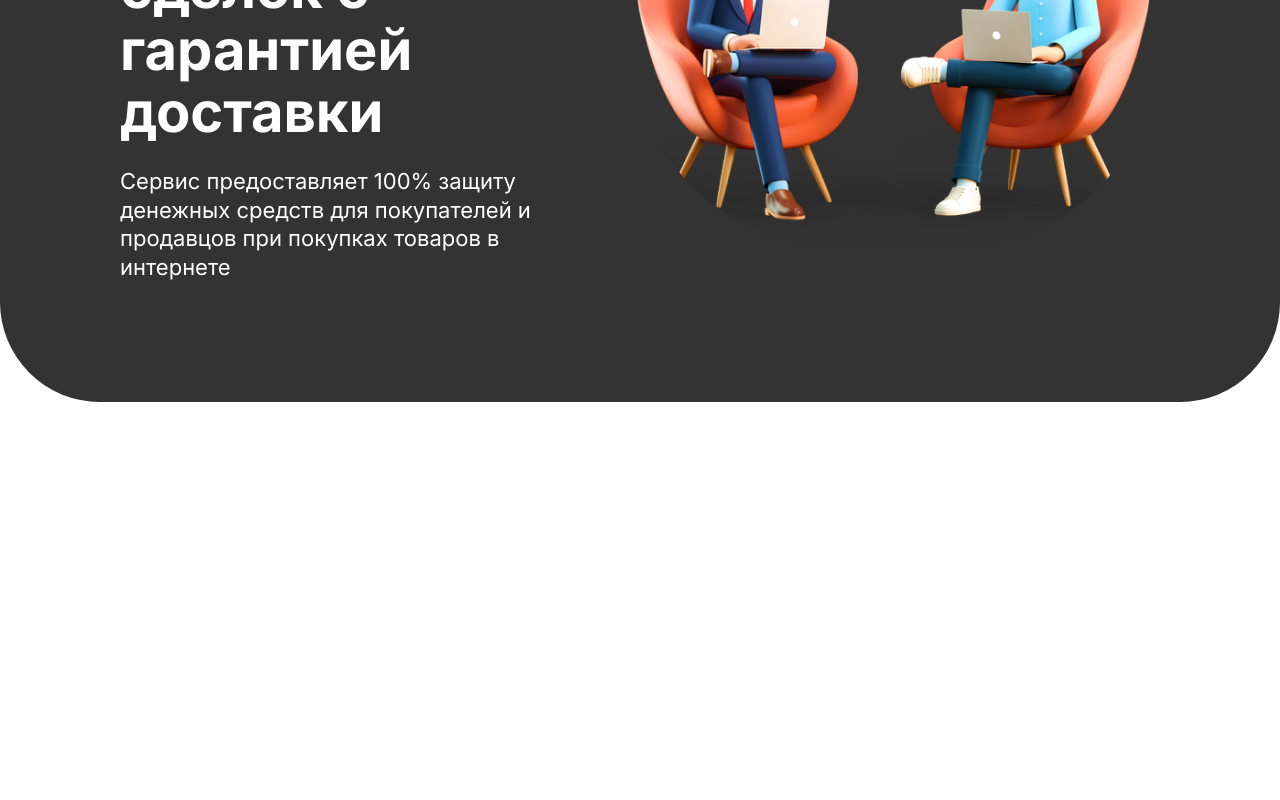
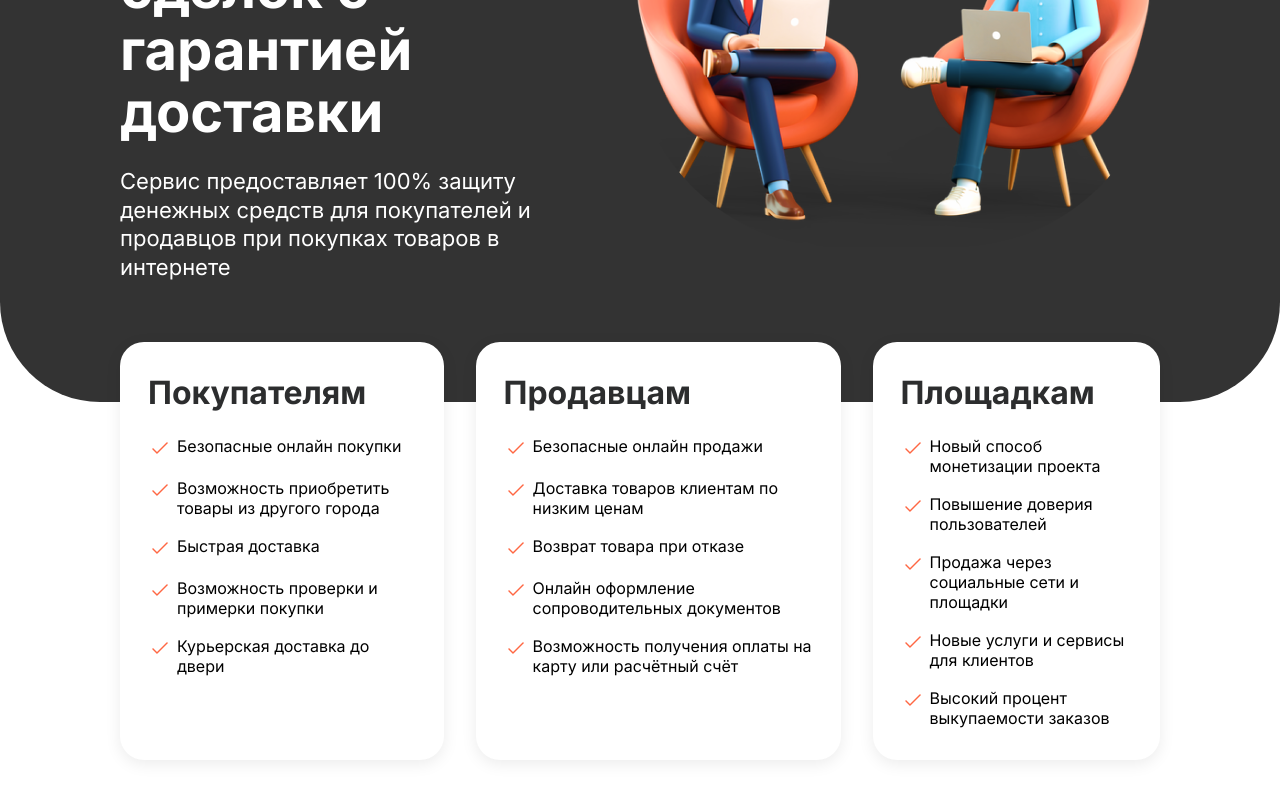
Before and after one commit to Darkerros/pro-deal, a Next.js app: page / in a window 1280 px wide. Shown: the part 348-1148 px from the top of the page. Before the commit the page ends 800 px from the top, so only its background shows below. Built offline with nearby package versions, Linux system fonts and the light colour scheme.

Commit message:
feat: create benefit section

```diff
--- a/src/app/globals.css
+++ b/src/app/globals.css
@@ -11,7 +11,6 @@
 html,
 body {
   max-width: 100vw;
-  overflow-x: hidden;
 }
 
 a {
--- a/src/app/page.tsx
+++ b/src/app/page.tsx
@@ -1,10 +1,11 @@
-
 import { TopBlock } from "@modules/top-block";
+import { BenefitSection } from "@modules/benefit-section";
 
 export default function Home() {
   return (
     <main>
       <TopBlock/>
+      <BenefitSection/>
     </main>
   )
 }
--- /dev/null
+++ b/src/modules/benefit-section/components/benefit-section/benefit-section.module.scss
@@ -0,0 +1,12 @@
+.benefitSection {
+  margin-top: -60px;
+  padding: 0 120px 60px;
+
+  &__content {
+    margin: 0 auto;
+    max-width: 1200px;
+
+    gap: 32px;
+    display: flex;
+  }
+}
--- /dev/null
+++ b/src/modules/benefit-section/components/benefit-section/benefit-section.tsx
@@ -0,0 +1,21 @@
+import styles from './benefit-section.module.scss'
+
+import { BenefitCard } from "@components/benefit-card";
+
+import { buyerBenefits } from "@consts/buyer-benefits";
+import { sellerBenefits } from "@consts/seller-benefits";
+import { platformBenefits } from "@consts/platform-benefits";
+
+const BenefitSection = () => {
+  return (
+    <section className={styles.benefitSection}>
+      <div className={styles.benefitSection__content}>
+        <BenefitCard title={'Покупателям'} benefits={buyerBenefits}/>
+        <BenefitCard title={'Продавцам'} benefits={sellerBenefits}/>
+        <BenefitCard title={'Площадкам'} benefits={platformBenefits}/>
+      </div>
+    </section>
+  );
+};
+
+export default BenefitSection;
--- /dev/null
+++ b/src/modules/benefit-section/index.ts
@@ -0,0 +1 @@
+export { default as BenefitSection } from "./components/benefit-section/benefit-section";
```
